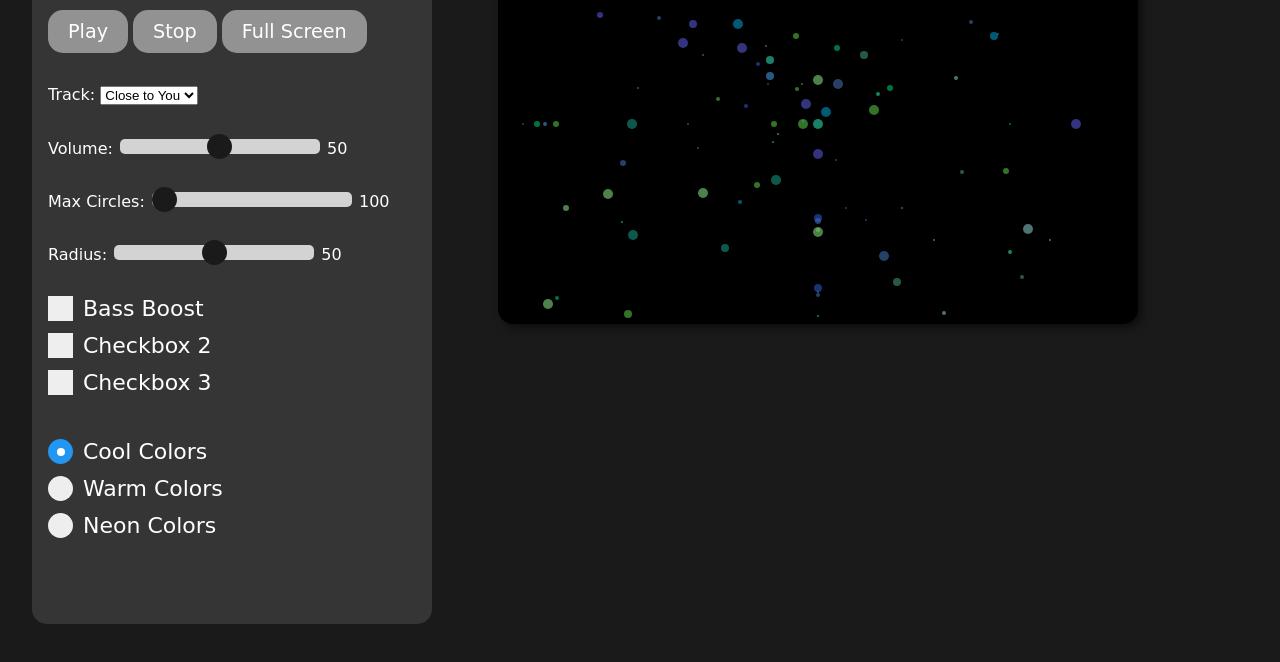
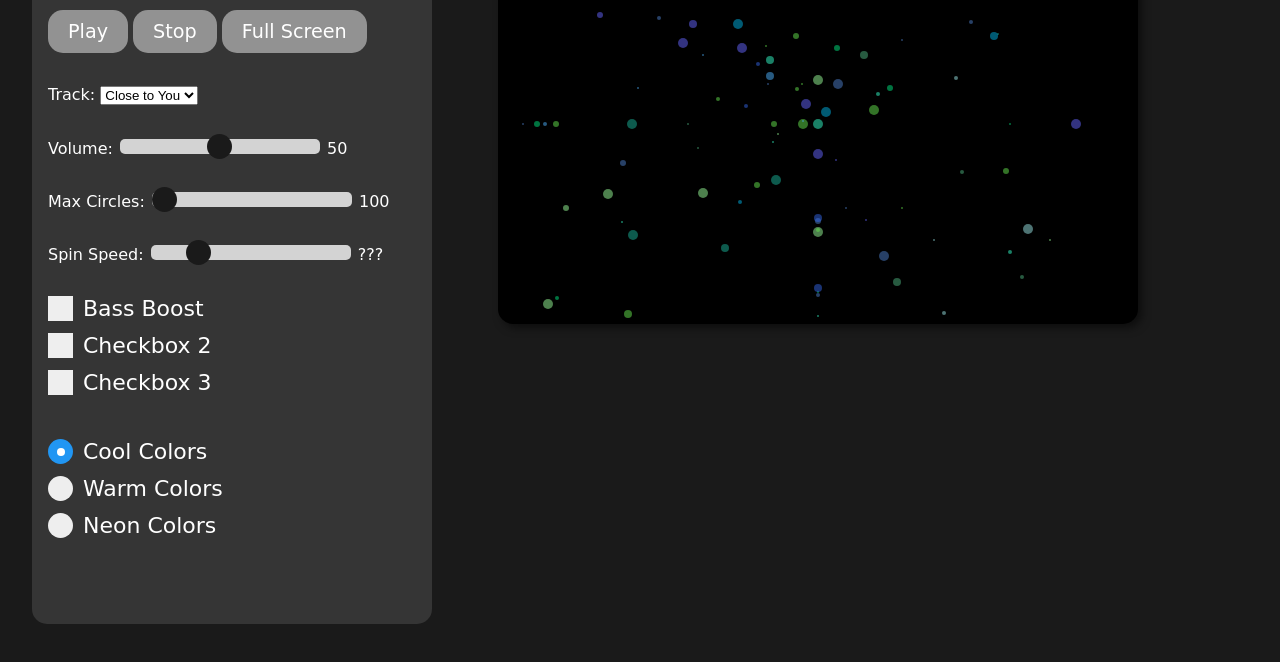
Before and after one commit to Llynch1998/AudioVisualizer, a plain HTML site: page index.html in a window 1280 px wide. Shown: the part 84-746 px from the top of the page. Drawn offline with Linux system fonts and the light colour scheme; a web font is replaced by a local one.

Commit message:
failed attempt at spin slider

```diff
--- a/index.html
+++ b/index.html
@@ -39,8 +39,8 @@
 			<span id="circleNumLabel">???</span>
 		</section>
 		<section>
-			Radius: <input type="range" id="radiusSlider" min="0" max="2" value="1" step="0.01" class="slider" >
-			<span id="radiusLabel">???</span>
+			Spin Speed: <input type="range" id="spinSlider" min="0" max="0.0005" value="0.0001" step="0.0001" class="slider" >
+			<span id="spinLabel">???</span>
 		</section>
 		<section>
 			<label class="container1">Bass Boost
--- a/js/main.js
+++ b/js/main.js
@@ -109,12 +109,12 @@ function setupUI(){
 	volumeSlider.dispatchEvent(new InputEvent("input"));
 
 	//radius slider
-	let radiusSlider = document.querySelector("#radiusSlider");
-	radiusSlider.oninput = e => {
-		maxRadius = e.target.value * 150;
-		radiusLabel.innerHTML = Math.round((e.target.value/2 * 100));
-	};
-	radiusSlider.dispatchEvent(new InputEvent("input"));
+	// let spinSlider = document.querySelector("#spinSlider");//\
+	// spinSlider.oninput = e => {														// \
+	// 	spinSpeed = e.target.value;														//  \ This Does
+	// 	spinLabel.innerHTML = Math.round((e.target.value));		//  / Not Work
+	// };																											// /
+	// spinSlider.dispatchEvent(new InputEvent("input"));			///
 
 	//handles number of background circles
 	let circleNumSlider = document.querySelector("#circleNumSlider");
@@ -185,6 +185,7 @@ function setupUI(){
 
 
 let loopCount = 1.5708;
+let spinSpeed = 0.0001;
 function update() {
 	// this schedules a call to the update() method in 1/60 seconds
 	requestAnimationFrame(update);
@@ -279,7 +280,7 @@ function update() {
 		// drawCtx.arc(canvasElement.width/2, canvasElement.height/2, circleradius*1.5, 0,2*Math.PI, false);
 		// drawCtx.fill();
 		// drawCtx.closePath();
-		loopCount += 0.0001;
+		loopCount += spinSpeed;
 	}
 
 }
```
